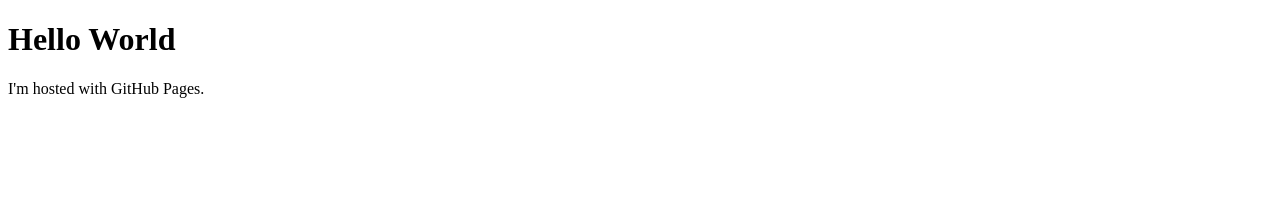
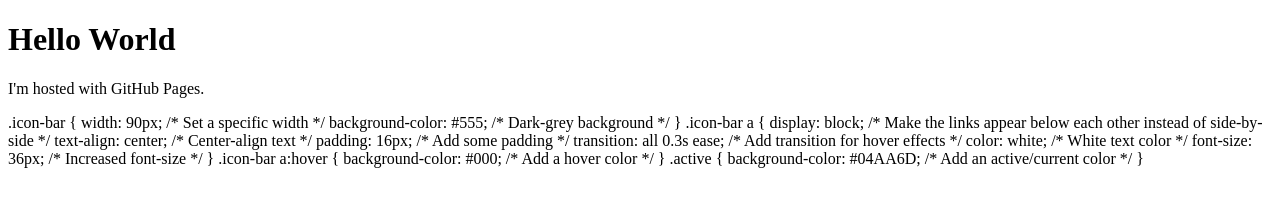
Before and after one commit to SneaksDoesPython/SneaksDoesPython.github.io, a plain HTML site: page index.html in a window 1280 px wide. Drawn offline with Linux system fonts and the light colour scheme.

Commit message:
Update index.html

```diff
--- a/index.html
+++ b/index.html
@@ -3,5 +3,26 @@
 <body>
 <h1>Hello World</h1>
 <p>I'm hosted with GitHub Pages.</p>
+.icon-bar {
+  width: 90px; /* Set a specific width */
+  background-color: #555; /* Dark-grey background */
+}
+
+.icon-bar a {
+  display: block; /* Make the links appear below each other instead of side-by-side */
+  text-align: center; /* Center-align text */
+  padding: 16px; /* Add some padding */
+  transition: all 0.3s ease; /* Add transition for hover effects */
+  color: white; /* White text color */
+  font-size: 36px; /* Increased font-size */
+}
+
+.icon-bar a:hover {
+  background-color: #000; /* Add a hover color */
+}
+
+.active {
+  background-color: #04AA6D; /* Add an active/current color */
+}
 </body>
 </html>
```
